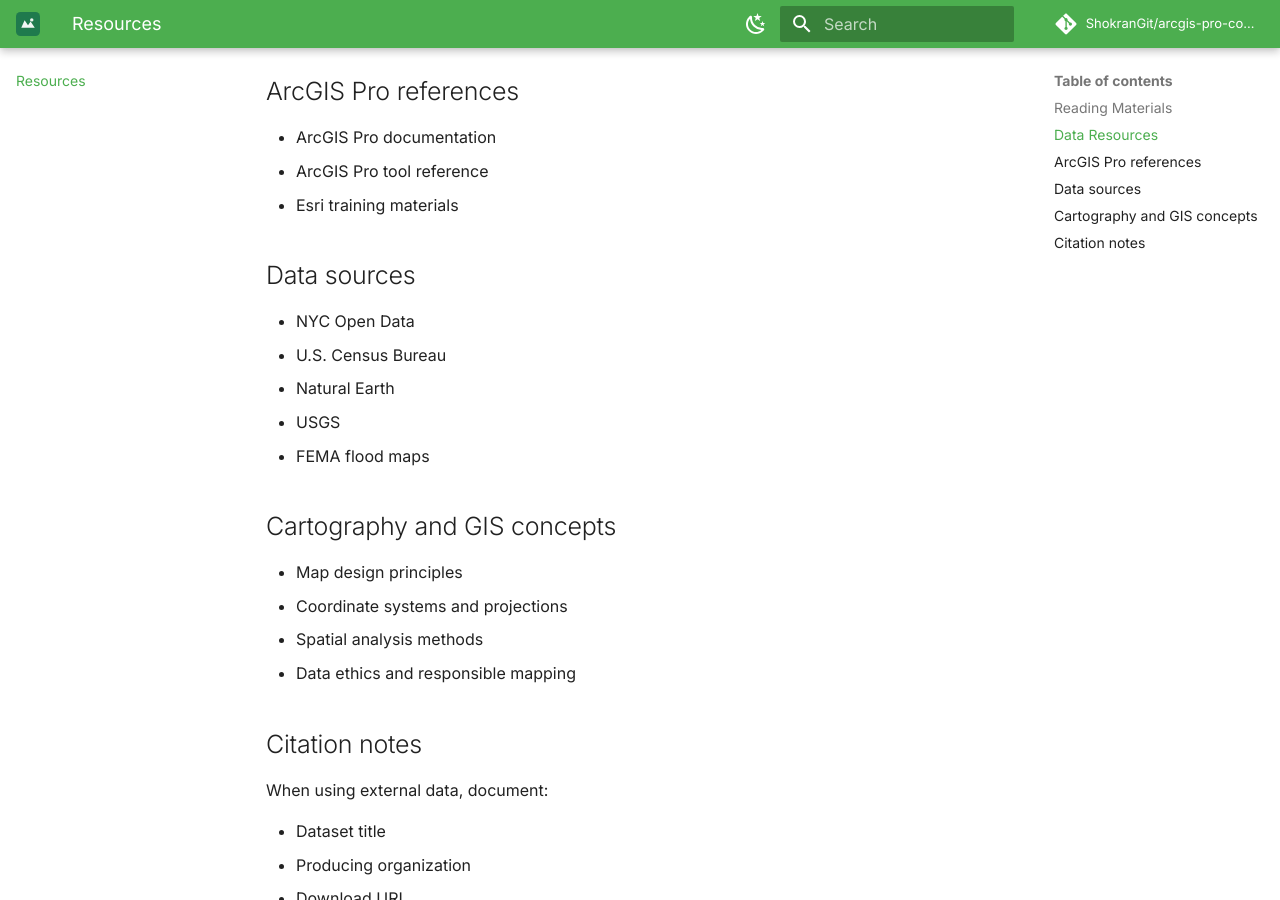
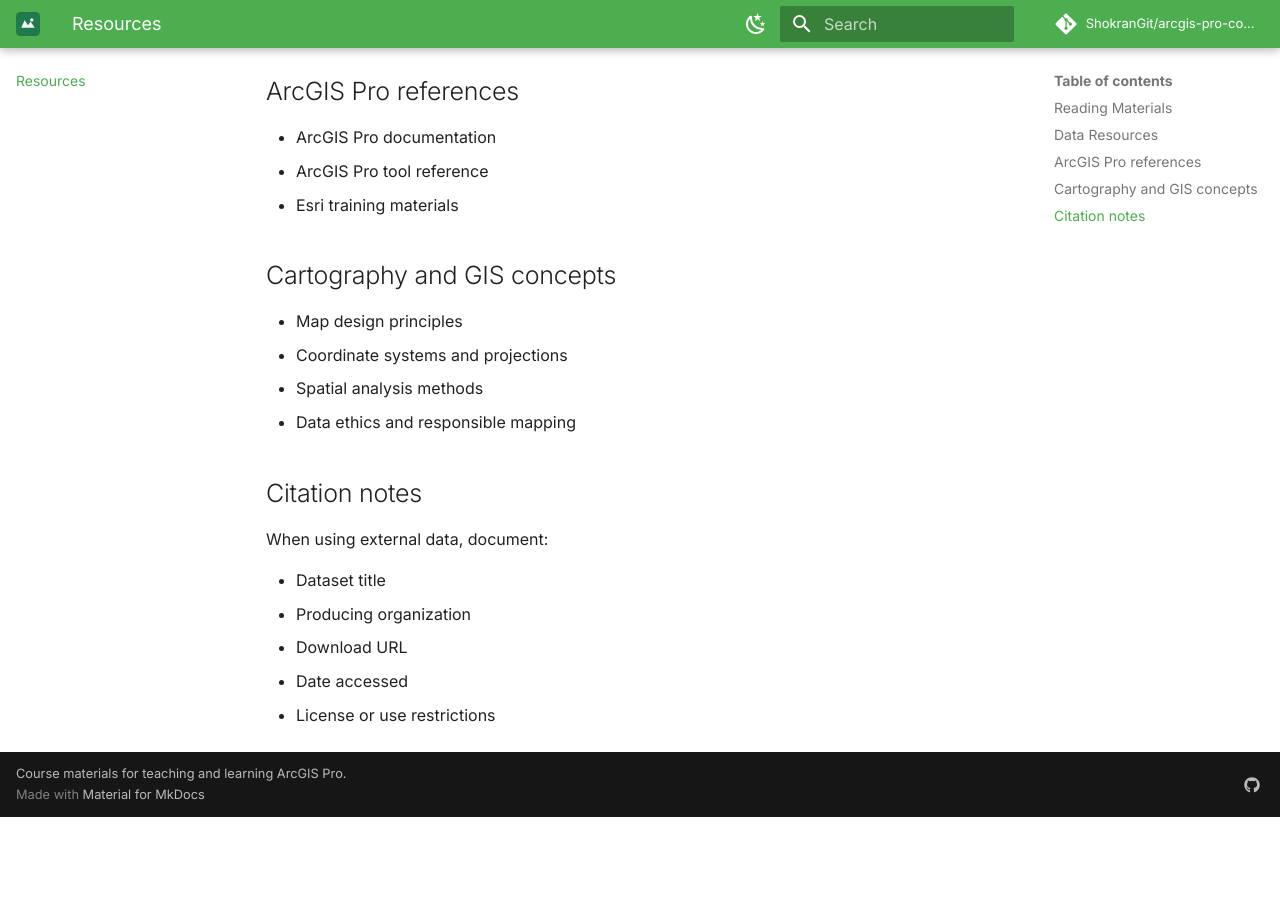
Before and after one commit to ShokranGit/arcgis-pro-course, an MkDocs documentation site: the page built from docs/resources.md, in a window 1280 px wide and 900 px high, scrolled down 3023 px. Built offline with MkDocs 1.6.1 and Material for MkDocs 9.7.7, drawn with Linux system fonts in a browser that asks for light colours; comment, search, counter and statistics services are not loaded; after the commit the page ends 3840 px from its top, so only the background shows below that.

Commit message:
Remove stub Data sources section

```diff
--- a/docs/resources.md
+++ b/docs/resources.md
@@ -75,14 +75,6 @@ Where to look for data, organized from the most local scale to the most global.
 - ArcGIS Pro tool reference
 - Esri training materials
 
-## Data sources
-
-- NYC Open Data
-- U.S. Census Bureau
-- Natural Earth
-- USGS
-- FEMA flood maps
-
 ## Cartography and GIS concepts
 
 - Map design principles
```
